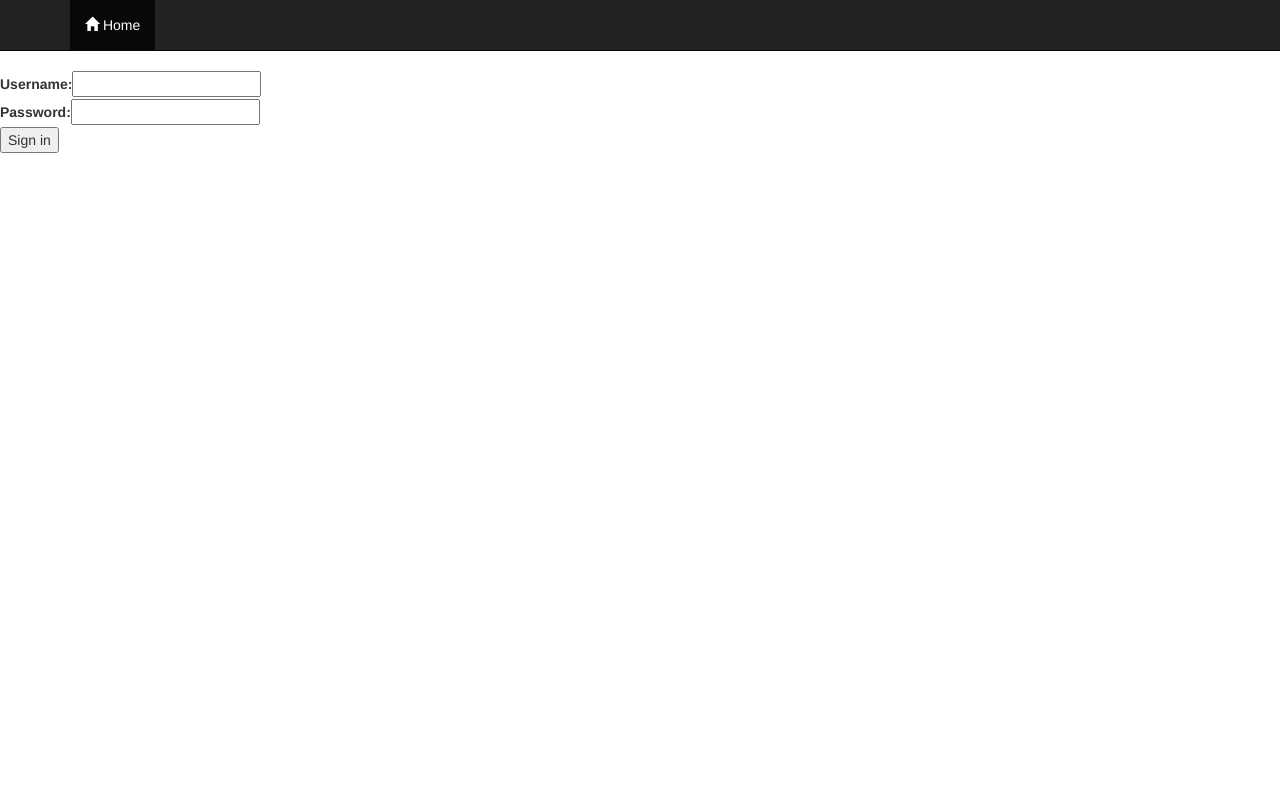
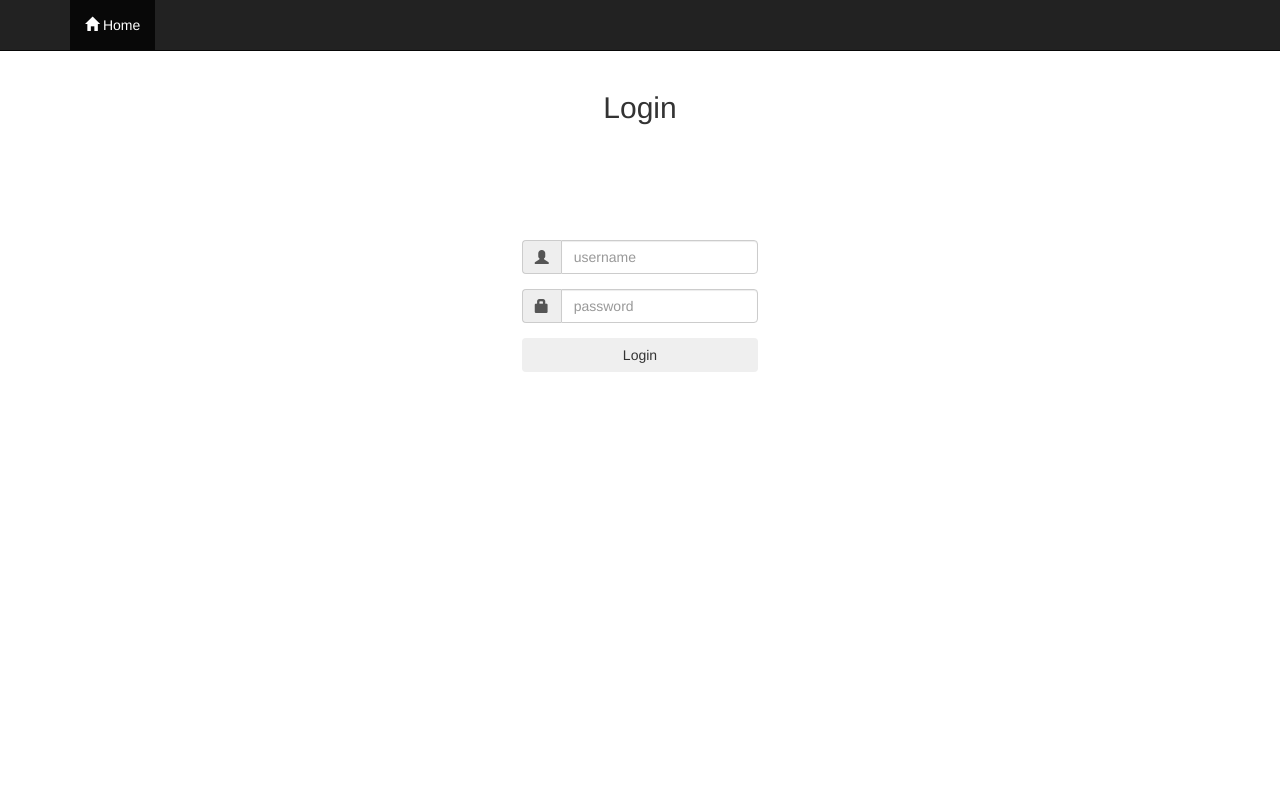
Before and after one commit to zytfo/survey, a Django app: page /login/ in a window 1280 px wide. Run offline with Django 3.2, Linux system fonts and the light colour scheme; some libraries are stand-ins or nearby versions.

Commit message:
Login Page Style

```diff
--- a/hello/templates/base.html
+++ b/hello/templates/base.html
@@ -7,6 +7,19 @@
   <script src="https://ajax.googleapis.com/ajax/libs/jquery/2.1.3/jquery.min.js"></script>
   <script type="text/javascript" src="//maxcdn.bootstrapcdn.com/bootstrap/3.3.4/js/bootstrap.min.js"></script>
   <style type="text/css">
+    .Absolute-Center {
+      margin: auto;
+      position: absolute;
+      top: 0; left: 0; bottom: 0; right: 0;
+    }
+
+    .Absolute-Center.is-Responsive {
+      width: 50%;
+      height: 50%;
+      min-width: 200px;
+      max-width: 400px;
+      padding: 40px;
+    }
     .jumbotron {
         background: #532f8c;
         color: white;
--- a/hello/templates/registration/login.html
+++ b/hello/templates/registration/login.html
@@ -5,16 +5,32 @@
 {% if form.errors %}
 <p>Your username and password didn't match. Please try again.</p>
 {% endif %}
+<div class="text-center">
+	<div class="container padding-left:5%">
+	    	<h2>Login</h2>
+	</div>
+</div>
 
-
+<div class="container">
+	<div class="row">
+		<div class="Absolute-Center is-Responsive">
+		<div class="col-sm-12 col-md-10 col-md-offset-1">
 			<form action="/auth/" method="POST"> {% csrf_token %}
 				    <div data-role="fieldcontain">
-        <label for="email">Username:</label><input type="username" name="username" id="username" value="" />
+				    	<div class="form-group input-group">
+					    <span class="input-group-addon"><i class="glyphicon glyphicon-user"></i></span>
+					    <input class="form-control" type="text" name="username" id="username" placeholder="username" />
+					    </div>
 					</div>
 				    <div data-role="fieldcontain">
-        <label for="password">Password:</label><input type="password" name="password" id="password" value="" />
+				        <div class="form-group input-group">
+				        <span class="input-group-addon"><i class="glyphicon glyphicon-lock"></i></span>
+				        <input class="form-control" type="password" name="password" id="password" placeholder="password" />
 				        </div>
-    <button type="submit" name="submit" value="submit-value">Sign in</button>
+				    </div>
+				    <div class="form-group">
+				    	<button class="btn btn-def btn-block" type="submit" name="submit" value="submit-value">Login</button>
+				    </div>
 			</form>
 
 {% endblock %}
```
Lines whose indentation alone changed are shown as unchanged.
